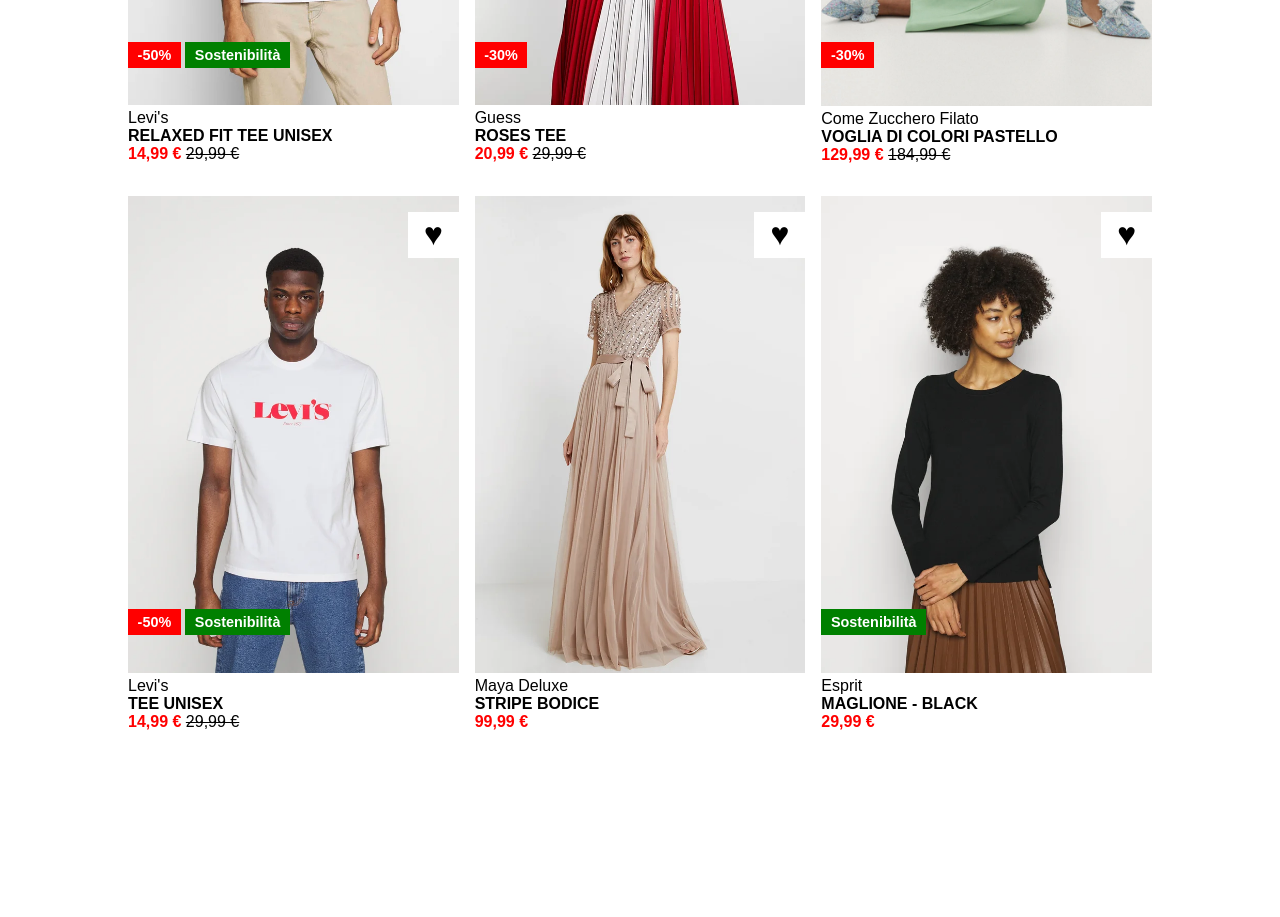
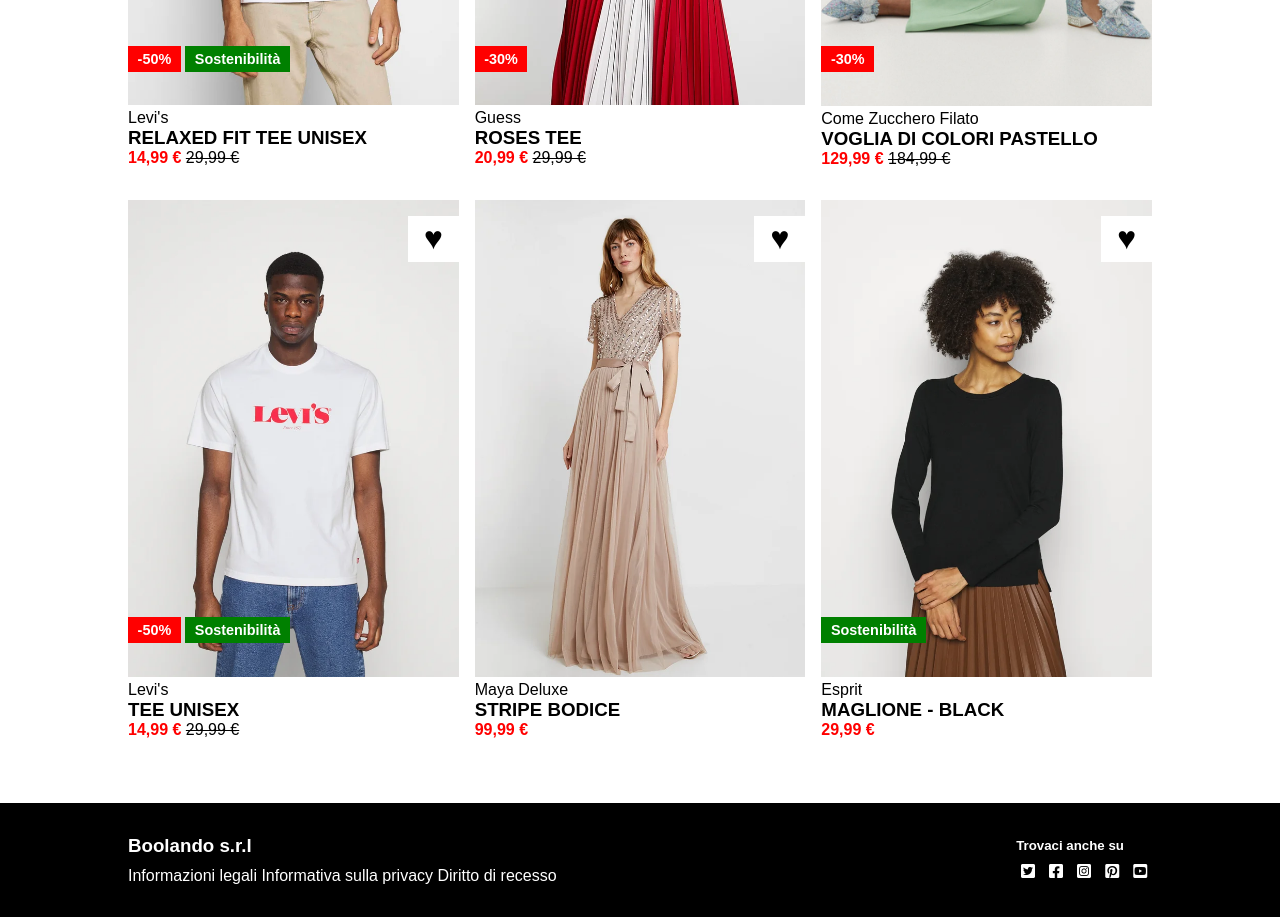
Before and after one commit to StefanoSax93/html-css-boolando, a plain HTML site: page index.html in a window 1280 px wide. Shown: the part 500-1417 px from the top of the page. Before the commit the page ends 1295 px from the top, so only its background shows below. Drawn offline with Linux system fonts and the light colour scheme.

Commit message:
aggiunta footer

```diff
--- a/css/style.css
+++ b/css/style.css
@@ -2,7 +2,6 @@
     margin: 0;
     padding: 0;
     box-sizing: border-box;
-    font-size: 16px;
     font-family: arial;
 }
 
@@ -27,10 +26,13 @@ a {
     color: white;
 }
 
-header .container {
+header .container, footer .container {
     justify-content: space-between;
     align-items: center;
     padding: 1rem 0;
+}
+
+header a {
     font-weight: bold;
 }
 
@@ -99,3 +101,13 @@ main .container {
     padding: 0.3rem 1rem;
     font-size: 2rem;
 }
+
+footer {
+    background-color: black;
+    color: white;
+    padding: 1rem 0;
+}
+
+.first-row {
+    padding-bottom: 10px;
+}
--- a/index.html
+++ b/index.html
@@ -113,6 +113,30 @@
         </div>
     </main>
 
+    <footer>
+        <div class="container flex">
+            <div>
+                <h3 class="first-row">Boolando s.r.l</h3>
+                <div>
+                    <a href="">Informazioni legali</a>
+                    <a href="">Informativa sulla privacy</a>
+                    <a href="">Diritto di recesso</a>
+                </div>
+            </div>
+
+            <div>
+                <h5 class="first-row">Trovaci anche su</h5>
+                <div>
+                    <a href=""><i class="fa-brands fa-twitter-square"></i></a>
+                    <a href=""><i class="fa-brands fa-facebook-square"></i></a>
+                    <a href=""><i class="fa-brands fa-instagram-square"></i></a>
+                    <a href=""><i class="fa-brands fa-pinterest-square"></i></a>
+                    <a href=""><i class="fa-brands fa-youtube-square"></i></a>
+                </div>
+            </div>
+        </div>
+    </footer>
+
 
 </body>
 </html>
```
